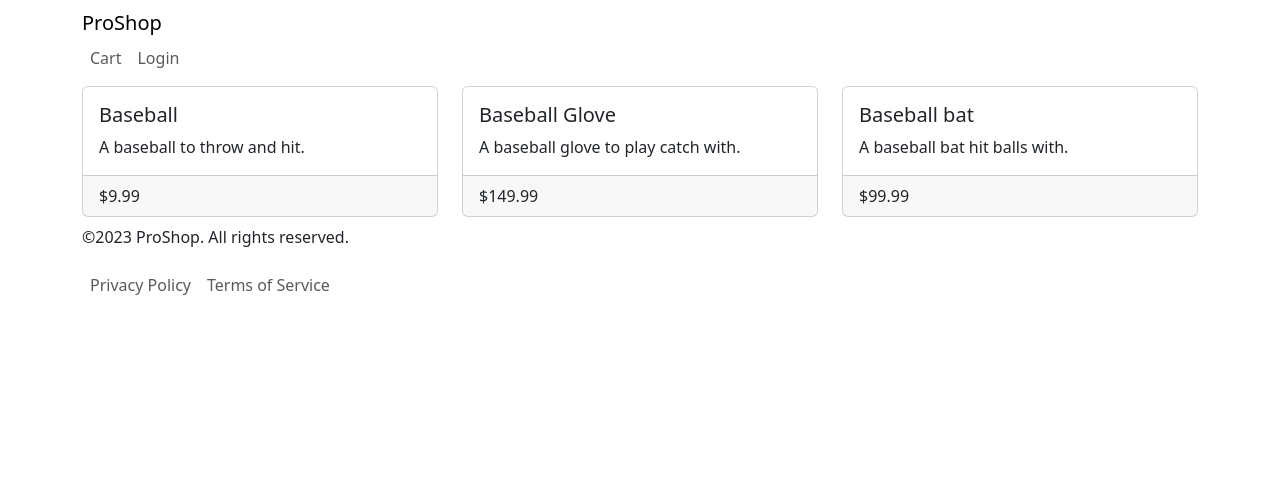
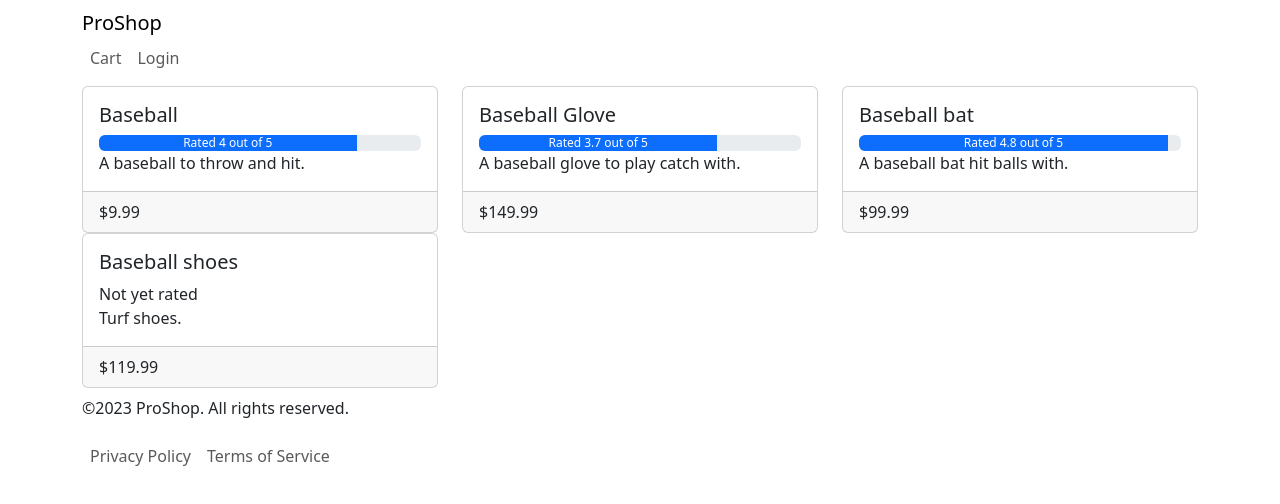
Before and after one commit to farooq-teqniqly/mern-from-scratch, a React (Create React App) app in the folder proshop/app/: page / in a window 1280 px wide. Shown: the top 504 px of the page. Built offline with nearby package versions, Linux system fonts and the light colour scheme.

Commit message:
Rating component

```diff
--- a/proshop/app/src/App.jsx
+++ b/proshop/app/src/App.jsx
@@ -11,6 +11,7 @@ const products = [
     description: "A baseball to throw and hit.",
     price: 9.99,
     imageUrl: "baseball.png",
+    rating: 4.0,
   },
   {
     id: "p2",
@@ -18,6 +19,7 @@ const products = [
     description: "A baseball glove to play catch with.",
     price: 149.99,
     imageUrl: "baseball-glove.png",
+    rating: 3.7,
   },
   {
     id: "p3",
@@ -25,6 +27,14 @@ const products = [
     description: "A baseball bat hit balls with.",
     price: 99.99,
     imageUrl: "baseball-bat.png",
+    rating: 4.8,
+  },
+  {
+    id: "p4",
+    name: "Baseball shoes",
+    description: "Turf shoes.",
+    price: 119.99,
+    imageUrl: "baseball-shoes.png",
   },
 ];
 
--- a/proshop/app/src/components/Product/Product.jsx
+++ b/proshop/app/src/components/Product/Product.jsx
@@ -1,11 +1,13 @@
 import React from "react";
 import Card from "react-bootstrap/Card";
+import { Rating } from "../Rating/Rating";
 
 export const Product = ({ product, showImage = true }) => {
   return (
     <Card>
       <Card.Body>
         <Card.Title>{product.name}</Card.Title>
+        <Rating rating={product.rating}></Rating>
         <Card.Text>{product.description}</Card.Text>
       </Card.Body>
       <Card.Footer>${product.price}</Card.Footer>
--- /dev/null
+++ b/proshop/app/src/components/Rating/Rating.jsx
@@ -0,0 +1,15 @@
+import React from "react";
+import ProgressBar from "react-bootstrap/ProgressBar";
+
+export const Rating = ({ rating }) => {
+  return !rating ? (
+    <span>Not yet rated</span>
+  ) : (
+    <ProgressBar
+      min={0}
+      max={5}
+      now={rating}
+      label={`Rated ${rating} out of 5`}
+    />
+  );
+};
```
Also changed, not shown: 1 other file (tests, documents, lock files or other folders).
